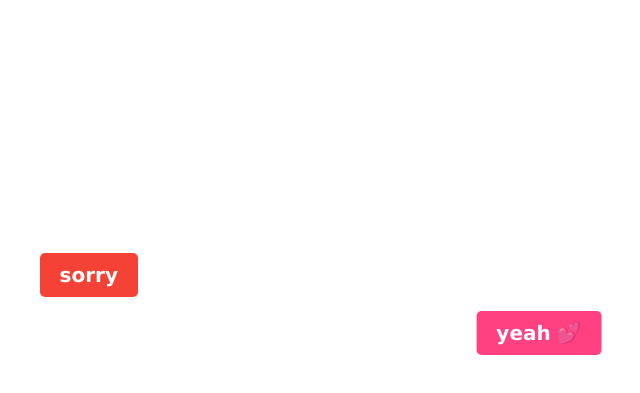
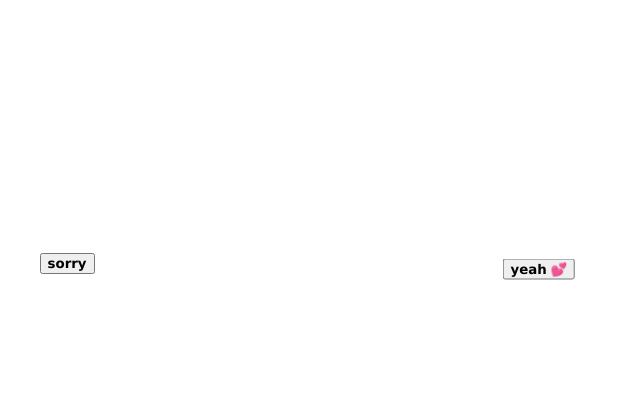
Before and after one commit to zi-zahidul/Valentine-s-Day, a plain HTML site: page index.html in a window 1280 px wide. Shown: the part 371-764 px from the top of the page, without its empty margins (370-1010 px from the left). Drawn offline with Linux system fonts and the light colour scheme.

Commit message:
Update index.html

```diff
--- a/index.html
+++ b/index.html
@@ -20,38 +20,24 @@
 
     #button-yes {
       position: fixed;
-      top: 88%;
+      top: 80%;
       left: 71%;
       transform: translate(-50%, -50%);
-      font-size: 20px;
-      padding: 10px 20px;
-      background-color: #ff4081;
-      color: white;
-      border: none;
-      border-radius: 5px;
-      cursor: pointer;
     }
 
     #button-no {
       position: absolute;
       left: 32%;
       top: 78%;
-      font-size: 20px;
-      padding: 10px 20px;
-      background-color: #f44336;
-      color: white;
-      border: none;
-      border-radius: 5px;
-      cursor: pointer;
     }
 
     /* Hide the video initially */
     #valentine-video {
       display: none;
-      width: 38%;
+      width: 50%;
       margin: 20px auto;
       position: absolute;
-      top: 52%;
+      top: 50%;
       /* Center vertically */
       left: 50%;
       /* Center horizontally */
```
